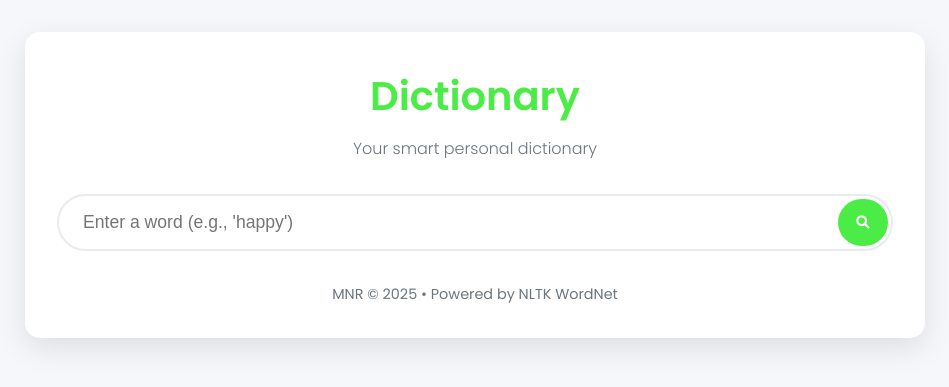
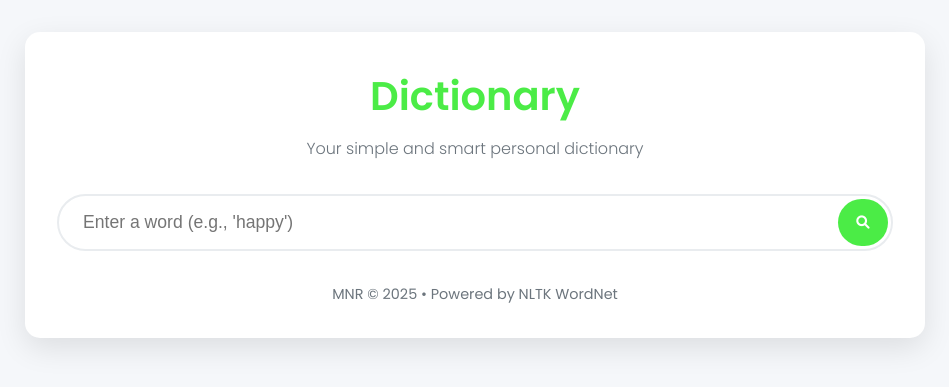
Before and after one commit to NarendraReddy077/Dictionary, a Flask app: page / in a window 1280 px wide. Shown: the top 387 px of the page, without its empty margins (165-1114 px from the left). Run offline with Flask 3, Linux system fonts and the light colour scheme.

Commit message:
updated index.py

```diff
--- a/templates/index.html
+++ b/templates/index.html
@@ -3,7 +3,7 @@
 <head>
     <meta charset="UTF-8">
     <meta name="viewport" content="width=device-width, initial-scale=1.0">
-    <title>LexiGenius - Smart Dictionary</title>
+    <title>Smart Dictionary</title>
     <link href="https://fonts.googleapis.com/css2?family=Poppins:wght@300;400;500;600&display=swap" rel="stylesheet">
     <link rel="stylesheet" href="https://cdnjs.cloudflare.com/ajax/libs/font-awesome/6.0.0-beta3/css/all.min.css">
     <link rel="stylesheet" href="static/style.css">
@@ -12,7 +12,7 @@
     <div class="container">
         <header>
             <h1>Dictionary</h1>
-            <p class="subtitle">Your smart personal dictionary</p>
+            <p class="subtitle">Your simple and smart personal dictionary</p>
         </header>
 
         <div class="search-box">
```
